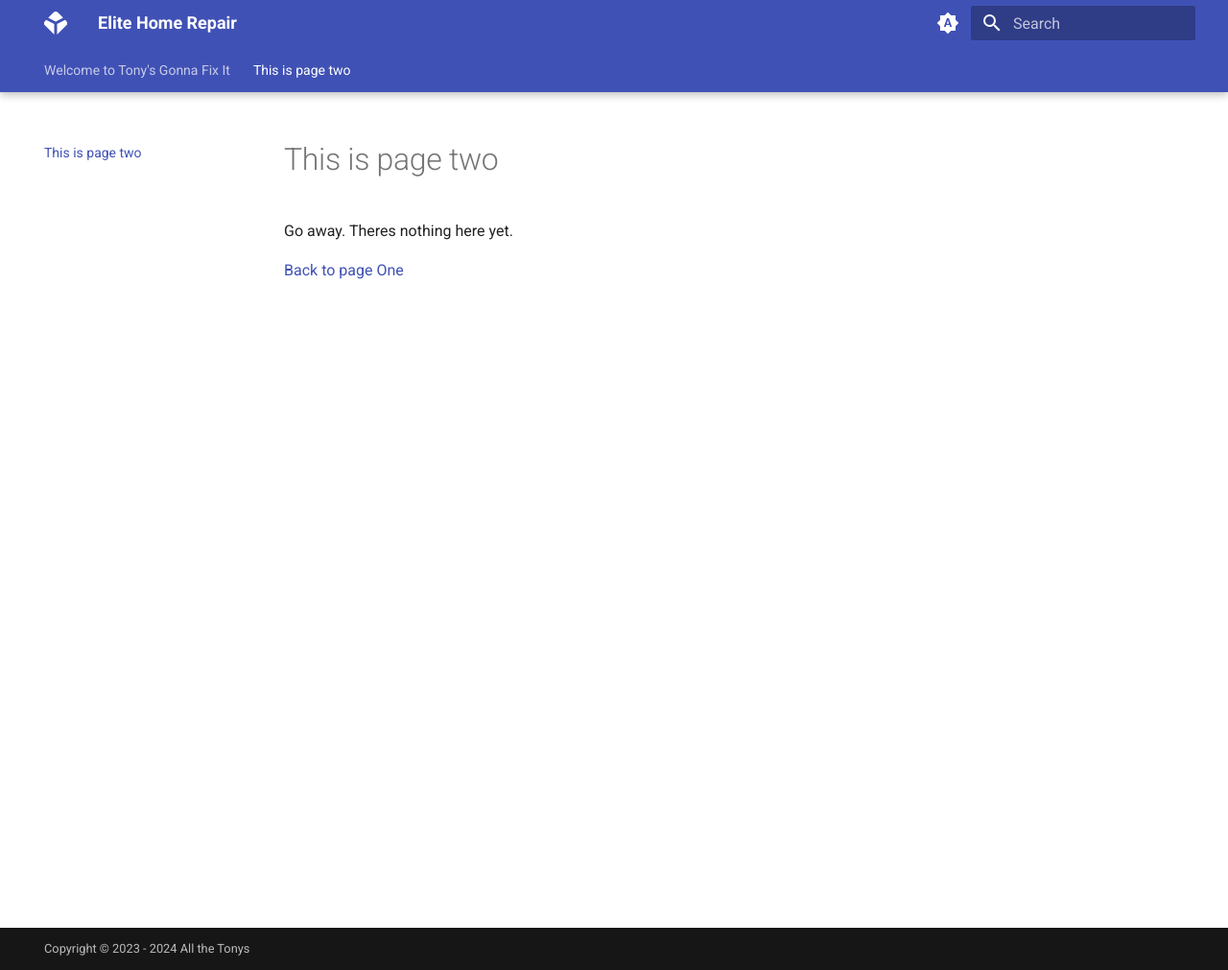
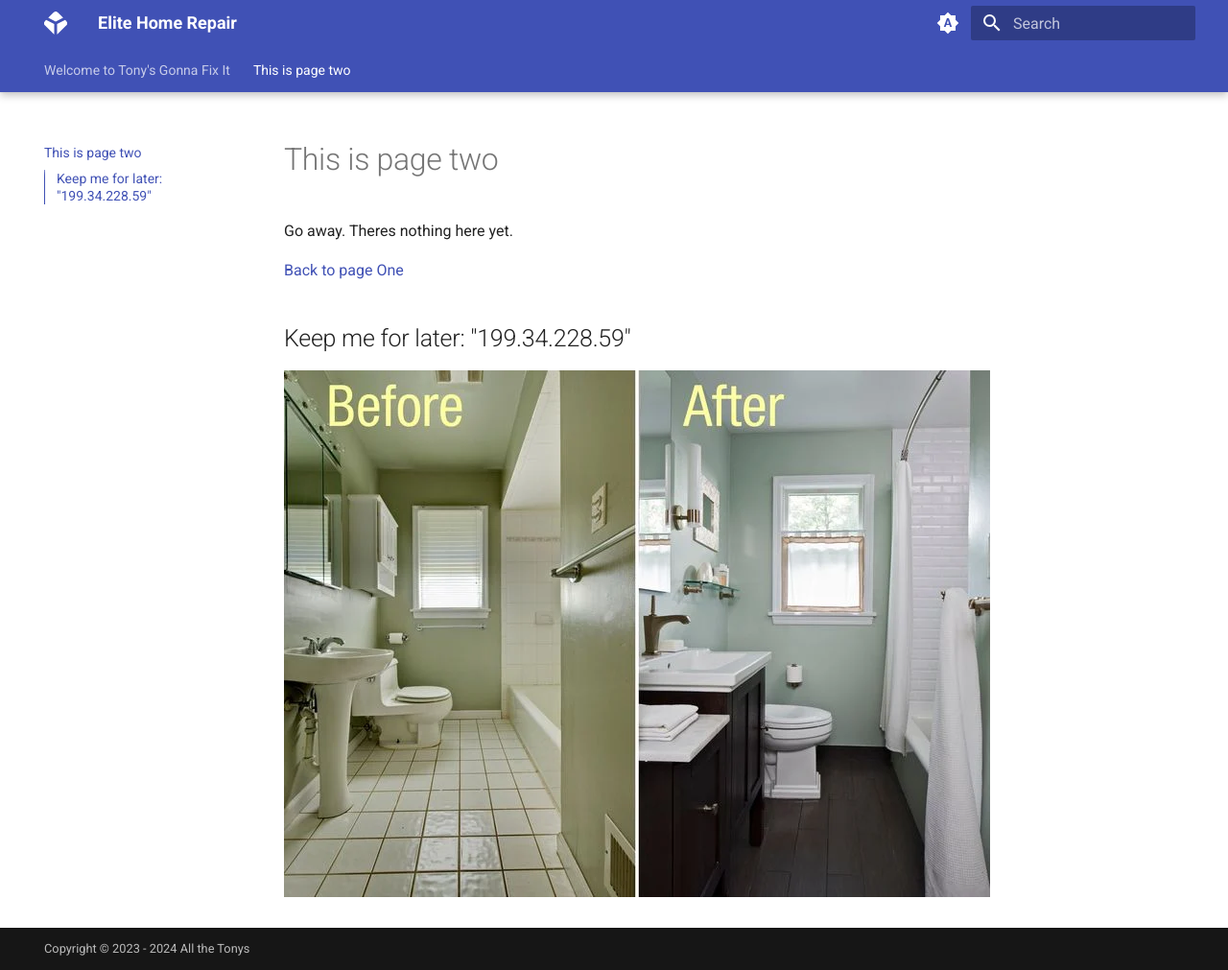
Before and after one commit to elitehomerepair/yes, an MkDocs documentation site: the page built from docs/next-page.md, in a window 1280 px wide and 1011 px high. Shown: the whole window at 96% size. Built offline with MkDocs 1.6.1 and Material for MkDocs 9.7.7, drawn with Linux system fonts in a browser that asks for light colours.

Commit message:
added image to page 2

```diff
--- a/docs/next-page.md
+++ b/docs/next-page.md
@@ -3,3 +3,7 @@
 Go away. Theres nothing here yet.
 
 [Back to page One](index.md)
+
+## Keep me for later: "199.34.228.59"
+
+![alt text](images/beforeafter.png)
```
Also changed, not shown: docs/images/beforeafter.png (added).
